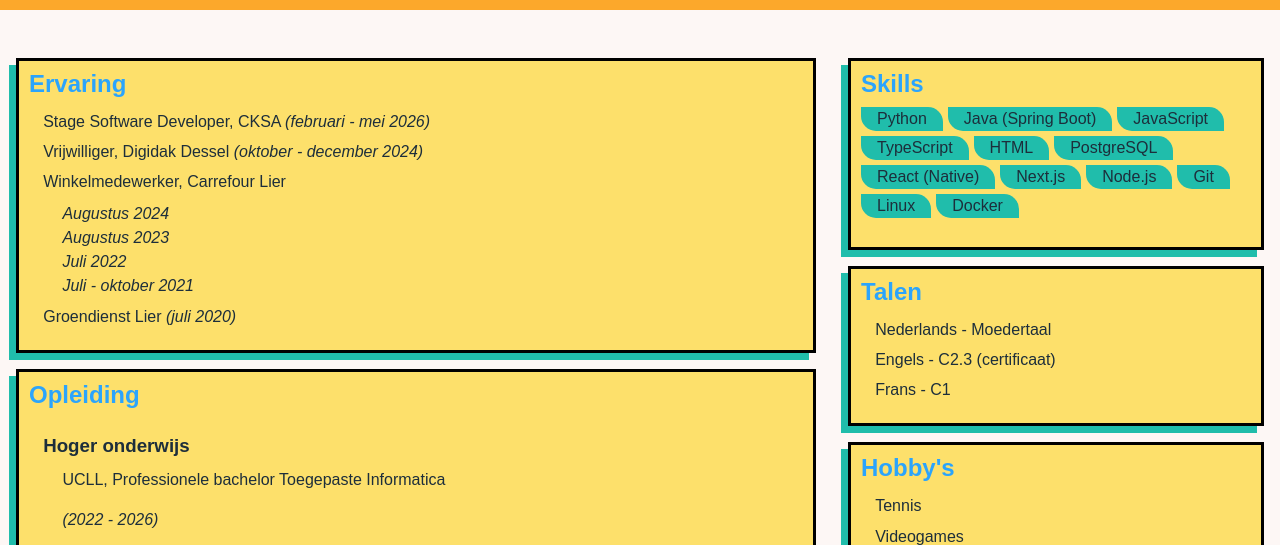
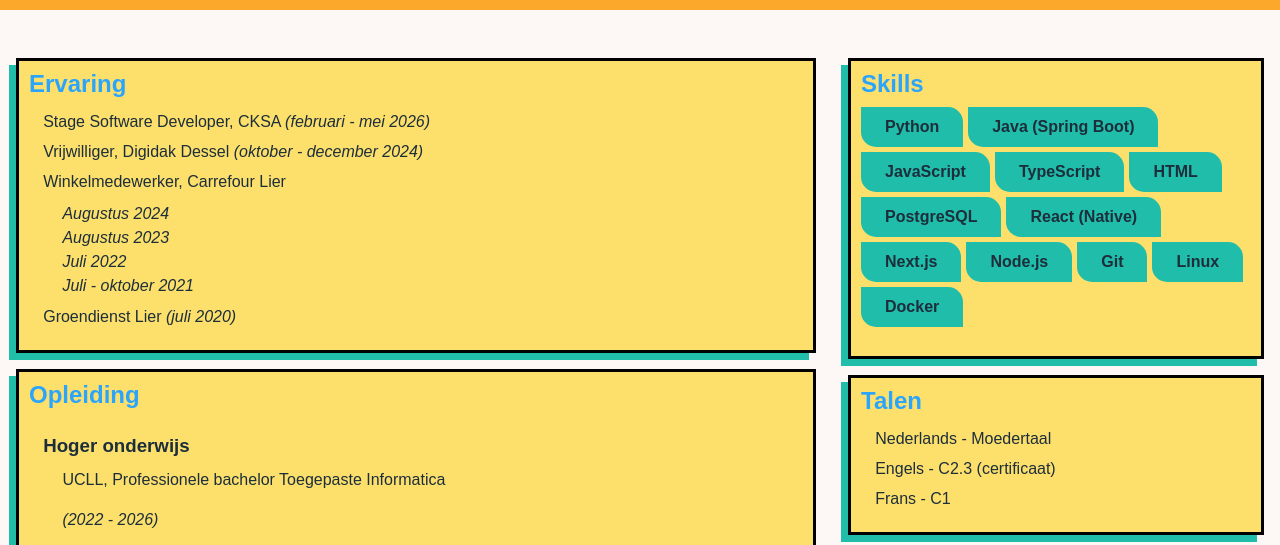
Before and after one commit to Zjepp/curriculum, a plain HTML site: page index.html in a window 1280 px wide. Shown: the part 177-722 px from the top of the page. Drawn offline with Linux system fonts and the light colour scheme.

Commit message:
adjustment size skills bubbles and font weight

```diff
--- a/styles.css
+++ b/styles.css
@@ -175,7 +175,7 @@ li {
   color: var(--font);
   background-color: var(--shadow-card);
   width: fit-content;
-  padding-right: 1rem;
-  padding-left: 1rem;
+  padding: 0.5rem 1.5rem;
   margin: auto;
+  font-weight: 600;
 }
```
